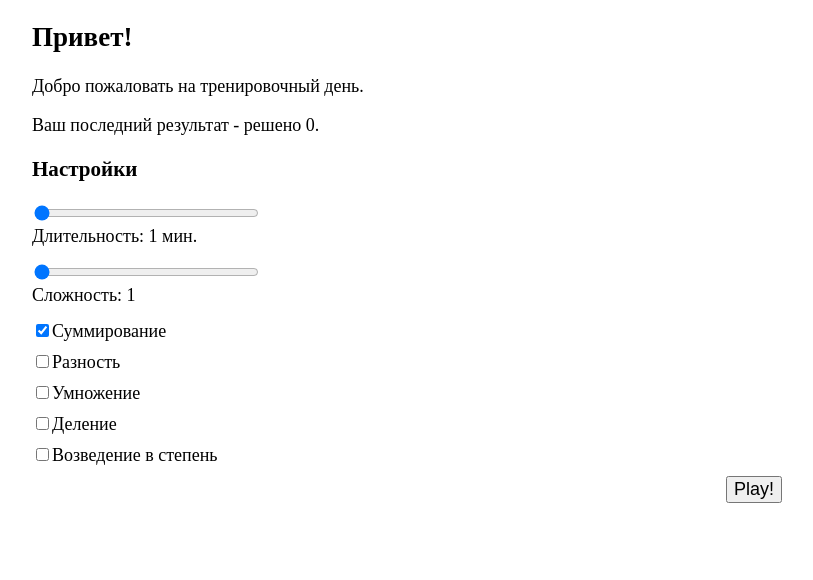
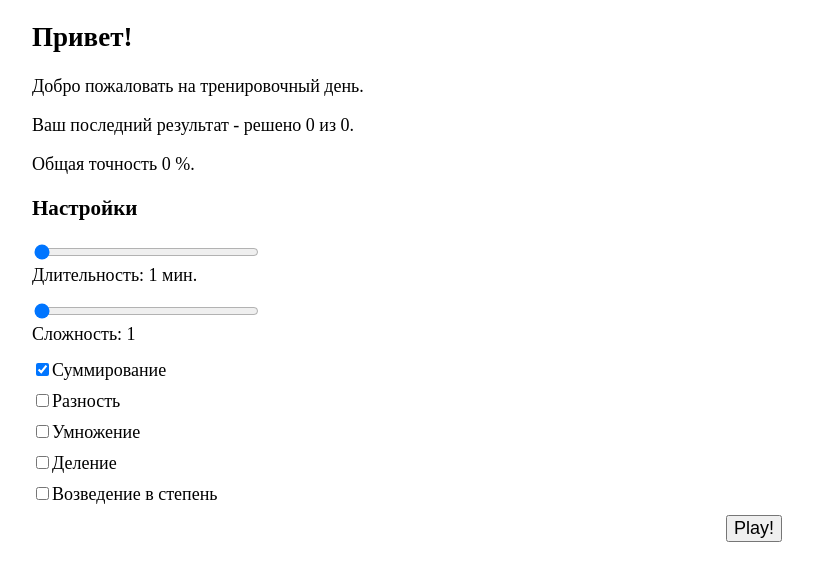
Before and after one commit to KsuBurn/kharchenko-kseniya-otus, a Vue app in the folder vue/verbal-counting-app/: page /#/ in a window 1280 px wide. Shown: the top 580 px of the page, without its empty margins (233-1046 px from the left). Built offline with nearby package versions, Linux system fonts and the light colour scheme.

Commit message:
vue: change main page

```diff
--- a/vue/verbal-counting-app/src/components/GamePage.vue
+++ b/vue/verbal-counting-app/src/components/GamePage.vue
@@ -49,6 +49,7 @@ export default {
     const showModal = ref(false);
     const inputAnswer = ref('');
     const rightAnswersCount = ref(0);
+    const totalTasksCount = ref(0);
     const highlightColor = ref('lightgray');
     const showError = ref(false);
     const operands = ref({
@@ -59,6 +60,14 @@ export default {
     });
 
     const stopGame = () => {
+      store.commit({
+        type: 'addRightAnswer', rightAnswersCount: rightAnswersCount.value
+      })
+
+      store.commit({
+        type: 'addTotalTasksCount', totalTasksCount: totalTasksCount.value
+      })
+
       router.push('/');
       initialState();
     };
@@ -72,6 +81,10 @@ export default {
 
       store.commit({
         type: 'addRightAnswer', rightAnswersCount: rightAnswersCount.value
+      })
+
+      store.commit({
+        type: 'addTotalTasksCount', totalTasksCount: totalTasksCount.value
       })
 
       stopGame();
@@ -91,6 +104,8 @@ export default {
 
     const generateTask = () => {
       initialState();
+      totalTasksCount.value++;
+
       const operatorIndex = Math.floor(Math.random() * selectedOperators.length);
       const selectedOperator = selectedOperators[operatorIndex];
 
@@ -121,11 +136,10 @@ export default {
         if (checkAnswer()) {
           rightAnswersCount.value++;
           highlightColor.value = 'green';
-          setTimeout(generateTask, 500)
         } else {
           highlightColor.value = 'red';
-          setTimeout(generateTask, 500)
         }
+        setTimeout(generateTask, 500);
       } else if (calcKey === '=' && !inputAnswer.value.length) {
         showError.value = true;
       }
--- a/vue/verbal-counting-app/src/components/MainPage.vue
+++ b/vue/verbal-counting-app/src/components/MainPage.vue
@@ -2,7 +2,8 @@
   <div>
     <h2>Привет!</h2>
     <p>Добро пожаловать на тренировочный день.</p>
-    <p>Ваш последний результат - решено {{ rightAnswersCount }}.</p>
+    <p>Ваш последний результат - решено {{ rightAnswersCount }} из {{ totalTasksCount }}.</p>
+    <p>Общая точность {{ accuracyPercent }} %.</p>
   </div>
   <Settings
       @submit="handleSubmit"
@@ -31,6 +32,7 @@ export default {
     const router = useRouter();
     const validation = ref(true);
     const rightAnswersCount = store.state.rightAnswersCount;
+    const totalTasksCount = store.state.totalTasksCount;
 
     const handleSubmit = (event) => {
       const data = new FormData(event.target);
@@ -64,11 +66,21 @@ export default {
       validation.value = value;
     };
 
+    const getAccuracyPercent = computed(() => {
+      if (!totalTasksCount || !rightAnswersCount) {
+        return 0
+      }
+
+      return Math.floor(rightAnswersCount / totalTasksCount * 100)
+    })
+
     return {
       handleSubmit,
       validation: computed(() => validation.value),
       changeValidationValue,
-      rightAnswersCount
+      rightAnswersCount,
+      totalTasksCount,
+      accuracyPercent: getAccuracyPercent
     }
   }
 }
--- a/vue/verbal-counting-app/src/store/store.ts
+++ b/vue/verbal-counting-app/src/store/store.ts
@@ -4,6 +4,7 @@ type StoreType = {
   time: number;
   level: number;
   rightAnswersCount: number;
+  totalTasksCount: number;
   selectedOperators: string[];
 }
 
@@ -13,6 +14,7 @@ export const store = createStore({
       time: 1,
       level: 1,
       rightAnswersCount: 0,
+      totalTasksCount: 0,
       selectedOperators: [
         'SUM',
       ],
@@ -34,6 +36,10 @@ export const store = createStore({
 
     addRightAnswer(state: StoreType, payload) {
       state.rightAnswersCount = payload.rightAnswersCount;
+    },
+
+    addTotalTasksCount(state: StoreType, payload) {
+      state.totalTasksCount = payload.totalTasksCount;
     }
   }
 })
```
